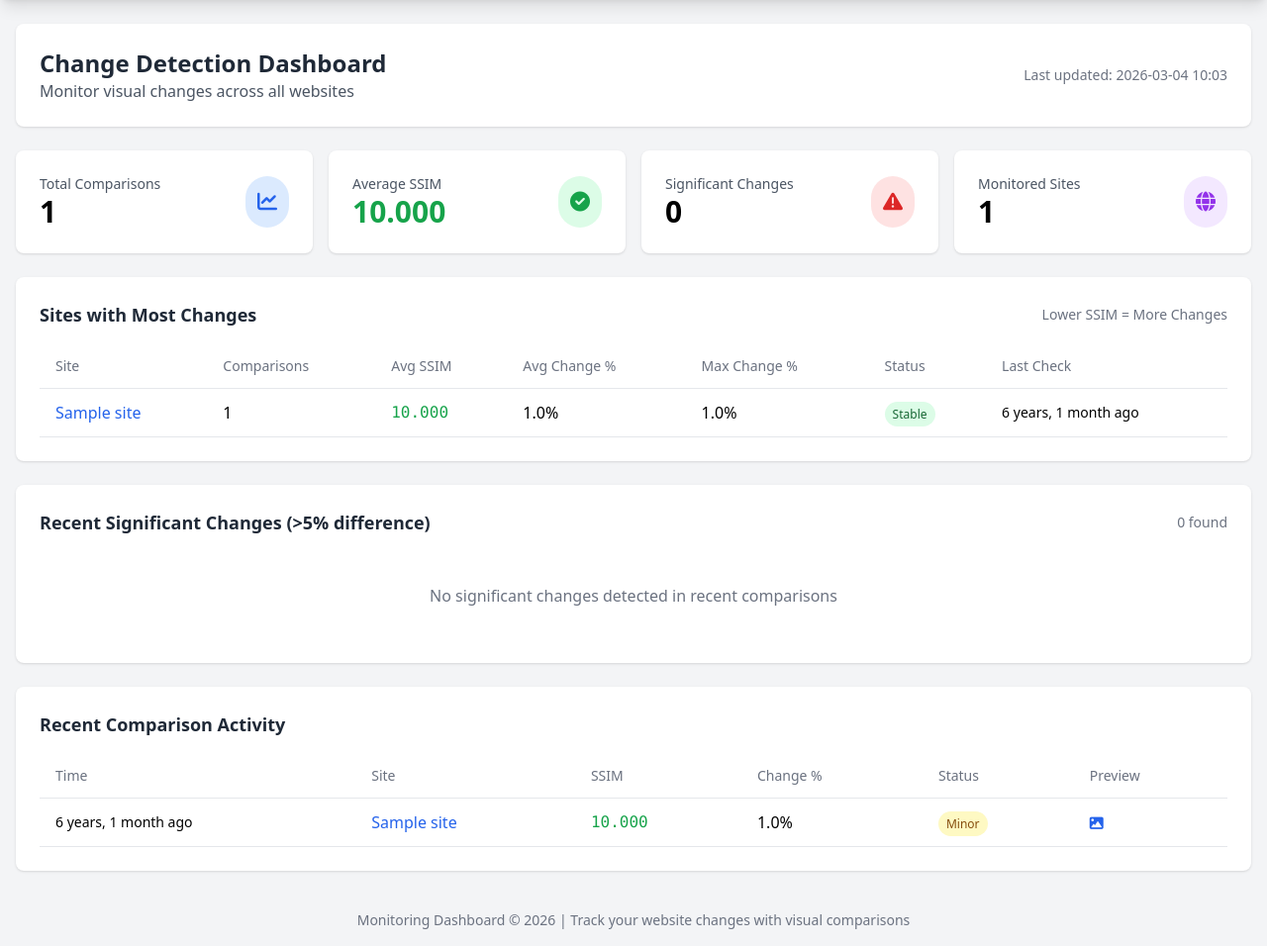
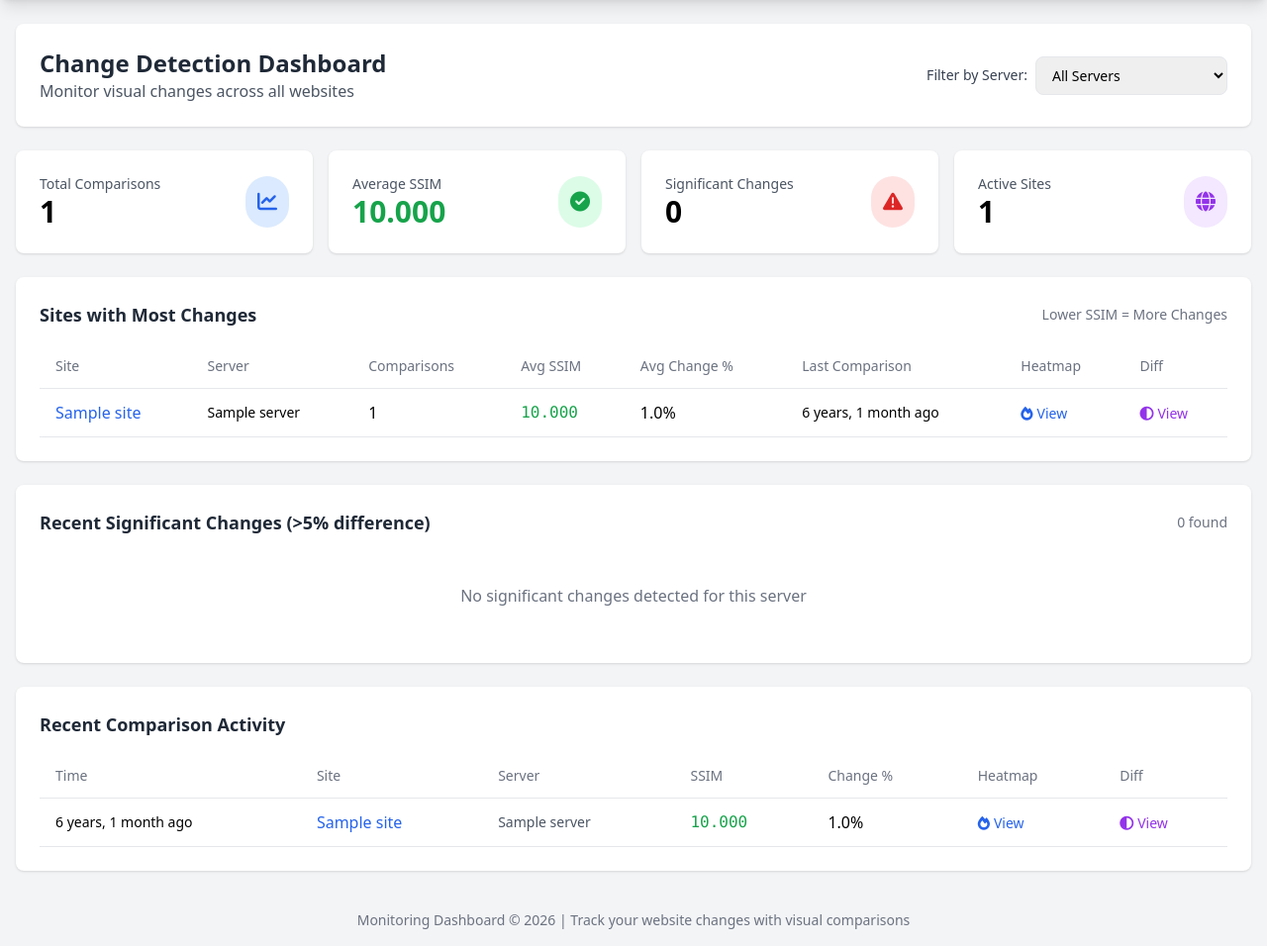
Before and after one commit to layershift/http-code-checker, a Django app: page /dashboard/comparison/ in a window 1280 px wide. Shown: the part 64-1020 px from the top of the page at 99% size. Run offline with Django 4.2, Linux system fonts and the light colour scheme; a user stored in the database is signed in; tables that the repository leaves empty hold one stand-in row (values such as "Sample post"); some libraries are stand-ins or nearby versions.

Commit message:
comparison dash board  changes

```diff
--- a/apps/monitoring/views.py
+++ b/apps/monitoring/views.py
@@ -2,28 +2,46 @@
 from django.shortcuts import render
 from django.contrib.admin.views.decorators import staff_member_required
 from django.db.models import Avg, Count, Max, Min, Q
-from .models import Site, SiteSnapshot, ScreenshotComparison
+from .models import Site, SiteSnapshot, ScreenshotComparison, Server
 
 @staff_member_required
 def comparison_dashboard(request):
-    """Dashboard showing all screenshot comparisons"""
+    """Dashboard showing all screenshot comparisons with server filter"""
 
-    # Get recent comparisons (latest 50)
-    recent_comparisons = ScreenshotComparison.objects.select_related(
+    # Get filter parameters
+    server_id = request.GET.get('server')
+
+    # Base queryset for sites
+    sites_queryset = Site.objects.all()
+    if server_id:
+        sites_queryset = sites_queryset.filter(server_id=server_id)
+
+    # Get all servers for filter dropdown
+    servers = Server.objects.annotate(
+        site_count=Count('domains')
+    ).filter(site_count__gt=0).order_by('name')
+
+    # Get recent comparisons filtered by server
+    comparisons_queryset = ScreenshotComparison.objects.select_related(
         'site', 'previous_snapshot', 'current_snapshot'
-    ).order_by('-created_at')[:50]
+    )
+
+    if server_id:
+        comparisons_queryset = comparisons_queryset.filter(site__server_id=server_id)
+
+    recent_comparisons = comparisons_queryset.order_by('-created_at')[:50]
 
     # Statistics
-    total_comparisons = ScreenshotComparison.objects.count()
+    total_comparisons = comparisons_queryset.count()
 
-    # Average SSIM score across all comparisons
-    avg_ssim = ScreenshotComparison.objects.aggregate(
+    # Average SSIM score
+    avg_ssim = comparisons_queryset.aggregate(
         avg=Avg('ssim_score')
     )['avg'] or 0
 
-    # Sites with most changes
-    sites_by_changes = ScreenshotComparison.objects.values(
-        'site__name', 'site__id'
+    # Sites with most changes (filtered by server)
+    sites_by_changes = comparisons_queryset.values(
+        'site__name', 'site__id', 'site__server__name'
     ).annotate(
         total_comparisons=Count('id'),
         avg_ssim=Avg('ssim_score'),
@@ -32,19 +50,27 @@ def comparison_dashboard(request):
         last_comparison=Max('created_at')
     ).order_by('-avg_change')[:10]
 
-    # Recent significant changes (more than 5% change)
-    significant_changes = ScreenshotComparison.objects.filter(
+    # Recent significant changes (filtered by server)
+    significant_changes = comparisons_queryset.filter(
         percent_difference__gt=5.0
     ).select_related(
         'site', 'previous_snapshot', 'current_snapshot'
     ).order_by('-created_at')[:20]
 
-    # Stats by site for cards
-    site_stats = Site.objects.annotate(
+    # Stats by site for cards (filtered by server)
+    site_stats = sites_queryset.annotate(
         comparison_count=Count('comparisons'),
         last_checked=Max('snapshots__taken_at'),
         avg_ssim=Avg('comparisons__ssim_score')
     ).order_by('-comparison_count')[:5]
+
+    # Get selected server name for display
+    selected_server = None
+    if server_id:
+        try:
+            selected_server = Server.objects.get(id=server_id)
+        except Server.DoesNotExist:
+            pass
 
     context = {
         'recent_comparisons': recent_comparisons,
@@ -53,5 +79,8 @@ def comparison_dashboard(request):
         'sites_by_changes': sites_by_changes,
         'significant_changes': significant_changes,
         'site_stats': site_stats,
+        'servers': servers,
+        'selected_server': selected_server,
+        'server_id': server_id,
     }
     return render(request, 'monitoring/comparison_dashboard.html', context)
--- a/templates/monitoring/comparison_dashboard.html
+++ b/templates/monitoring/comparison_dashboard.html
@@ -5,17 +5,42 @@
 
 {% block content %}
 <div class="space-y-6">
-    <!-- Header -->
+    <!-- Header with Filter -->
     <div class="bg-white rounded-lg shadow p-6">
-        <div class="flex justify-between items-center">
+        <div class="flex flex-col md:flex-row justify-between items-start md:items-center gap-4">
             <div>
                 <h2 class="text-2xl font-bold text-gray-800">Change Detection Dashboard</h2>
                 <p class="text-gray-600">Monitor visual changes across all websites</p>
             </div>
-            <div class="text-sm text-gray-500">
-                Last updated: {% now "Y-m-d H:i" %}
+
+            <!-- Server Filter Dropdown -->
+            <div class="flex items-center space-x-2">
+                <label for="server-filter" class="text-sm font-medium text-gray-700">Filter by Server:</label>
+                <select id="server-filter"
+                        class="border rounded-lg px-3 py-2 text-sm focus:ring-blue-500 focus:border-blue-500"
+                        onchange="window.location.href = '?server=' + this.value">
+                    <option value="">All Servers</option>
+                    {% for server in servers %}
+                    <option value="{{ server.id }}" {% if server.id|stringformat:"s" == server_id %}selected{% endif %}>
+                        {{ server.name }} ({{ server.site_count }} sites)
+                    </option>
+                    {% endfor %}
+                </select>
             </div>
         </div>
+
+        <!-- Selected Server Info -->
+        {% if selected_server %}
+        <div class="mt-4 p-3 bg-blue-50 rounded-lg">
+            <p class="text-sm text-blue-800">
+                <i class="fas fa-server mr-1"></i>
+                Showing data for server: <strong>{{ selected_server.name }}</strong>
+                <a href="?server=" class="ml-2 text-blue-600 hover:text-blue-800">
+                    <i class="fas fa-times-circle"></i> Clear filter
+                </a>
+            </p>
+        </div>
+        {% endif %}
     </div>
 
     <!-- Stats Cards -->
@@ -61,7 +86,7 @@
         <div class="bg-white rounded-lg shadow p-6">
             <div class="flex items-center justify-between">
                 <div>
-                    <p class="text-gray-600 text-sm">Monitored Sites</p>
+                    <p class="text-gray-600 text-sm">Active Sites</p>
                     <p class="text-3xl font-bold">{{ site_stats|length }}</p>
                 </div>
                 <div class="bg-purple-100 p-3 rounded-full">
@@ -71,7 +96,7 @@
         </div>
     </div>
 
-    <!-- Sites by Change Rate -->
+    <!-- Sites with Most Changes - WITH CONSISTENT BUTTONS -->
     <div class="bg-white rounded-lg shadow p-6">
         <div class="flex justify-between items-center mb-4">
             <h3 class="text-lg font-semibold text-gray-800">Sites with Most Changes</h3>
@@ -83,12 +108,13 @@
                 <thead>
                     <tr class="border-b">
                         <th class="text-left py-3 px-4 text-sm font-medium text-gray-500">Site</th>
+                        <th class="text-left py-3 px-4 text-sm font-medium text-gray-500">Server</th>
                         <th class="text-left py-3 px-4 text-sm font-medium text-gray-500">Comparisons</th>
                         <th class="text-left py-3 px-4 text-sm font-medium text-gray-500">Avg SSIM</th>
                         <th class="text-left py-3 px-4 text-sm font-medium text-gray-500">Avg Change %</th>
-                        <th class="text-left py-3 px-4 text-sm font-medium text-gray-500">Max Change %</th>
-                        <th class="text-left py-3 px-4 text-sm font-medium text-gray-500">Status</th>
-                        <th class="text-left py-3 px-4 text-sm font-medium text-gray-500">Last Check</th>
+                        <th class="text-left py-3 px-4 text-sm font-medium text-gray-500">Last Comparison</th>
+                        <th class="text-left py-3 px-4 text-sm font-medium text-gray-500">Heatmap</th>
+                        <th class="text-left py-3 px-4 text-sm font-medium text-gray-500">Diff</th>
                     </tr>
                 </thead>
                 <tbody>
@@ -99,33 +125,44 @@
                                 {{ site.site__name }}
                             </a>
                         </td>
+                        <td class="py-3 px-4 text-sm">{{ site.site__server__name|default:"-" }}</td>
                         <td class="py-3 px-4">{{ site.total_comparisons }}</td>
                         <td class="py-3 px-4 font-mono {% if site.avg_ssim > 0.95 %}text-green-600{% elif site.avg_ssim > 0.8 %}text-yellow-600{% else %}text-red-600{% endif %}">
                             {{ site.avg_ssim|floatformat:3 }}
                         </td>
                         <td class="py-3 px-4">{{ site.avg_change|floatformat:1 }}%</td>
-                        <td class="py-3 px-4">{{ site.max_change|floatformat:1 }}%</td>
+                        <td class="py-3 px-4 text-sm">{{ site.last_comparison|timesince }} ago</td>
                         <td class="py-3 px-4">
-                            {% if site.avg_ssim > 0.95 %}
-                                <span class="px-2 py-1 text-xs font-medium rounded-full bg-green-100 text-green-800">
-                                    Stable
-                                </span>
-                            {% elif site.avg_ssim > 0.8 %}
-                                <span class="px-2 py-1 text-xs font-medium rounded-full bg-yellow-100 text-yellow-800">
-                                    Minor Changes
-                                </span>
-                            {% else %}
-                                <span class="px-2 py-1 text-xs font-medium rounded-full bg-red-100 text-red-800">
-                                    Frequent Changes
-                                </span>
-                            {% endif %}
+                            <!-- Heatmap Button - Behaves exactly like other heatmap buttons -->
+                            {% with latest_comparison=recent_comparisons|first %}
+                                {% if latest_comparison and latest_comparison.heatmap %}
+                                <button onclick="openImageModal('{{ latest_comparison.heatmap.url }}', 'Heatmap for {{ site.site__name }}')"
+                                        class="text-blue-600 hover:text-blue-800 text-sm">
+                                    <i class="fas fa-fire mr-1"></i>View
+                                </button>
+                                {% else %}
+                                <span class="text-gray-400 text-sm">No heatmap</span>
+                                {% endif %}
+                            {% endwith %}
                         </td>
-                        <td class="py-3 px-4 text-sm">{{ site.last_comparison|timesince }} ago</td>
+                        <td class="py-3 px-4">
+                            <!-- Diff Button - Behaves exactly like other diff buttons -->
+                            {% with latest_comparison=recent_comparisons|first %}
+                                {% if latest_comparison and latest_comparison.diff_image %}
+                                <button onclick="openImageModal('{{ latest_comparison.diff_image.url }}', 'Difference for {{ site.site__name }}')"
+                                        class="text-purple-600 hover:text-purple-800 text-sm">
+                                    <i class="fas fa-adjust mr-1"></i>View
+                                </button>
+                                {% else %}
+                                <span class="text-gray-400 text-sm">No diff</span>
+                                {% endif %}
+                            {% endwith %}
+                        </td>
                     </tr>
                     {% empty %}
                     <tr>
-                        <td colspan="7" class="py-8 text-center text-gray-500">
-                            No comparison data available yet
+                        <td colspan="8" class="py-8 text-center text-gray-500">
+                            No comparison data available for this server
                         </td>
                     </tr>
                     {% endfor %}
@@ -151,11 +188,13 @@
                         <a href="{% url 'site_detail' change.site.id %}" class="text-lg font-semibold text-blue-600 hover:text-blue-800">
                             {{ change.site.name }}
                         </a>
+                        {% if change.site.server %}
+                        <div class="text-xs text-gray-500 mt-1">
+                            <i class="fas fa-server mr-1"></i>{{ change.site.server.name }}
+                        </div>
+                        {% endif %}
                         <div class="text-sm text-gray-500 mt-1">
                             <i class="far fa-clock mr-1"></i>{{ change.created_at|date:"Y-m-d H:i:s" }}
-                        </div>
-                        <div class="text-sm text-gray-500">
-                            <i class="far fa-calendar-alt mr-1"></i>{{ change.created_at|timesince }} ago
                         </div>
                     </div>
 
@@ -209,13 +248,13 @@
                     <!-- Actions -->
                     <div class="lg:w-1/12 flex flex-col justify-center space-y-2">
                         {% if change.heatmap %}
-                        <button onclick="openImageModal('{{ change.heatmap.url }}')"
+                        <button onclick="openImageModal('{{ change.heatmap.url }}', 'Heatmap for {{ change.site.name }}')"
                                 class="text-blue-600 hover:text-blue-800 text-sm">
                             <i class="fas fa-fire mr-1"></i>Heatmap
                         </button>
                         {% endif %}
                         {% if change.diff_image %}
-                        <button onclick="openImageModal('{{ change.diff_image.url }}')"
+                        <button onclick="openImageModal('{{ change.diff_image.url }}', 'Difference for {{ change.site.name }}')"
                                 class="text-purple-600 hover:text-purple-800 text-sm">
                             <i class="fas fa-adjust mr-1"></i>Diff
                         </button>
@@ -226,7 +265,7 @@
             {% endfor %}
         </div>
         {% else %}
-        <p class="text-center text-gray-500 py-8">No significant changes detected in recent comparisons</p>
+        <p class="text-center text-gray-500 py-8">No significant changes detected for this server</p>
         {% endif %}
     </div>
 
@@ -240,10 +279,11 @@
                     <tr class="border-b">
                         <th class="text-left py-3 px-4 text-sm font-medium text-gray-500">Time</th>
                         <th class="text-left py-3 px-4 text-sm font-medium text-gray-500">Site</th>
+                        <th class="text-left py-3 px-4 text-sm font-medium text-gray-500">Server</th>
                         <th class="text-left py-3 px-4 text-sm font-medium text-gray-500">SSIM</th>
                         <th class="text-left py-3 px-4 text-sm font-medium text-gray-500">Change %</th>
-                        <th class="text-left py-3 px-4 text-sm font-medium text-gray-500">Status</th>
-                        <th class="text-left py-3 px-4 text-sm font-medium text-gray-500">Preview</th>
+                        <th class="text-left py-3 px-4 text-sm font-medium text-gray-500">Heatmap</th>
+                        <th class="text-left py-3 px-4 text-sm font-medium text-gray-500">Diff</th>
                     </tr>
                 </thead>
                 <tbody>
@@ -255,6 +295,13 @@
                                 {{ comp.site.name }}
                             </a>
                         </td>
+                        <td class="py-3 px-4 text-sm">
+                            {% if comp.site.server %}
+                            <span class="text-gray-600">{{ comp.site.server.name }}</span>
+                            {% else %}
+                            <span class="text-gray-400">-</span>
+                            {% endif %}
+                        </td>
                         <td class="py-3 px-4 font-mono {% if comp.ssim_score > 0.95 %}text-green-600{% elif comp.ssim_score > 0.8 %}text-yellow-600{% else %}text-red-600{% endif %}">
                             {{ comp.ssim_score|floatformat:3 }}
                         </td>
@@ -264,26 +311,30 @@
                             </span>
                         </td>
                         <td class="py-3 px-4">
-                            {% if comp.percent_difference < 1 %}
-                                <span class="px-2 py-1 text-xs rounded-full bg-green-100 text-green-800">Minimal</span>
-                            {% elif comp.percent_difference < 5 %}
-                                <span class="px-2 py-1 text-xs rounded-full bg-yellow-100 text-yellow-800">Minor</span>
+                            {% if comp.heatmap %}
+                            <button onclick="openImageModal('{{ comp.heatmap.url }}', 'Heatmap for {{ comp.site.name }}')"
+                                    class="text-blue-600 hover:text-blue-800 text-sm">
+                                <i class="fas fa-fire mr-1"></i>View
+                            </button>
                             {% else %}
-                                <span class="px-2 py-1 text-xs rounded-full bg-red-100 text-red-800">Major</span>
+                            <span class="text-gray-400 text-sm">No heatmap</span>
                             {% endif %}
                         </td>
                         <td class="py-3 px-4">
-                            {% if comp.heatmap %}
-                            <button onclick="openImageModal('{{ comp.heatmap.url }}')" class="text-blue-600 hover:text-blue-800 text-sm">
-                                <i class="fas fa-image"></i>
+                            {% if comp.diff_image %}
+                            <button onclick="openImageModal('{{ comp.diff_image.url }}', 'Difference for {{ comp.site.name }}')"
+                                    class="text-purple-600 hover:text-purple-800 text-sm">
+                                <i class="fas fa-adjust mr-1"></i>View
                             </button>
+                            {% else %}
+                            <span class="text-gray-400 text-sm">No diff</span>
                             {% endif %}
                         </td>
                     </tr>
                     {% empty %}
                     <tr>
-                        <td colspan="6" class="py-8 text-center text-gray-500">
-                            No comparison data available yet
+                        <td colspan="7" class="py-8 text-center text-gray-500">
+                            No comparison data available for this server
                         </td>
                     </tr>
                     {% endfor %}
```
Also changed, not shown: apps/monitoring/comparison.py (+126 -2 lines), 16 other files.
